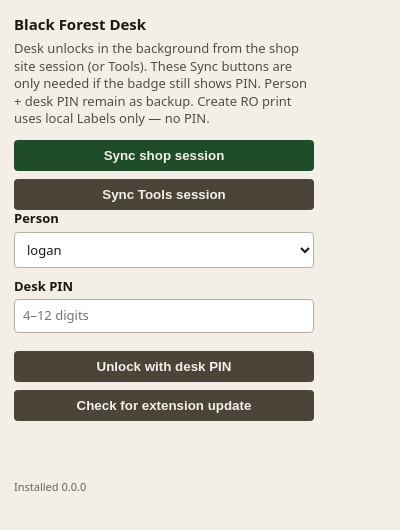
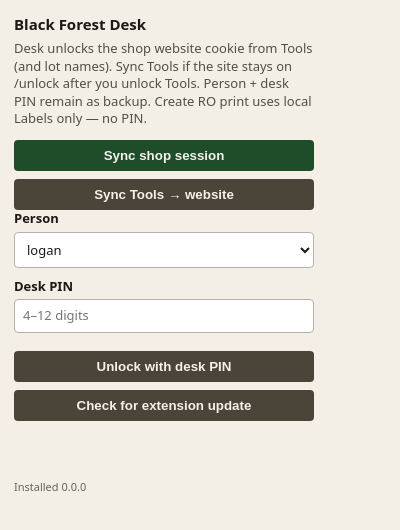
Before and after one commit to BlackForestPorsche/label-connect, a browser extension: page extension/shared/popup.html in a window 400 px wide. Drawn offline with Linux system fonts and the light colour scheme.

Commit message:
Desk 0.1.17 Tools→website unlock (b1) [extension/shared/popup.html]

```diff
--- a/extension/shared/popup.html
+++ b/extension/shared/popup.html
@@ -86,11 +86,11 @@
   <body>
     <h1>Black Forest Desk</h1>
     <p>
-      Desk unlocks in the background from the shop site session (or Tools). These Sync buttons are only needed if the badge still shows PIN.
+      Desk unlocks the shop website cookie from Tools (and lot names). Sync Tools if the site stays on /unlock after you unlock Tools.
       Person + desk PIN remain as backup. Create RO print uses local Labels only — no PIN.
     </p>
     <button id="useShopSession" type="button">Sync shop session</button>
-    <button id="useTools" class="secondary" type="button">Sync Tools session</button>
+    <button id="useTools" class="secondary" type="button">Sync Tools → website</button>
     <label for="person">Person</label>
     <select id="person" autocomplete="username" aria-label="Shop person"></select>
     <label for="pin">Desk PIN</label>
```
